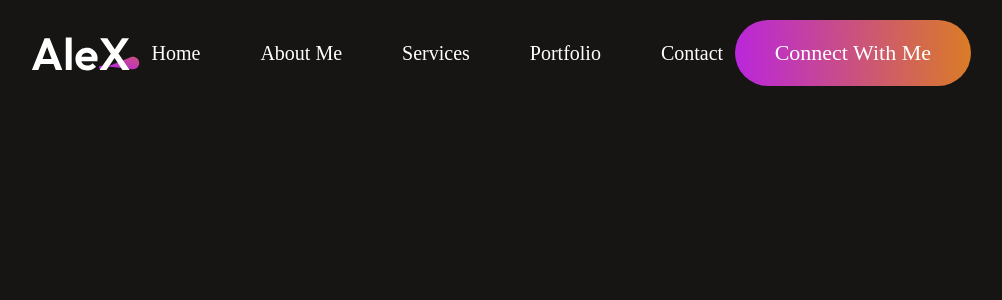
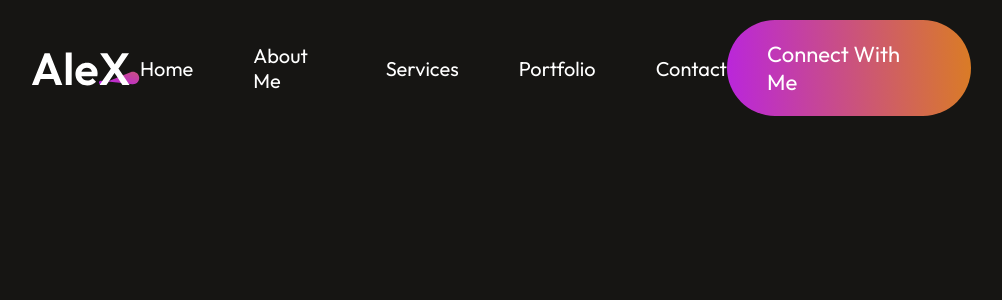
Before and after one commit to DavidCarG/Portfolio, a React (Vite) app: page / in a window 1280 px wide. Shown: the top 300 px of the page, without its empty margins (139-1141 px from the left). Built offline with nearby package versions, Linux system fonts and the light colour scheme.

Commit message:
Add a new font for the webpage

```diff
--- a/index.html
+++ b/index.html
@@ -5,6 +5,12 @@
     <link rel="icon" type="image/svg+xml" href="/vite.svg" />
     <meta name="viewport" content="width=device-width, initial-scale=1.0" />
     <title>Portfolio</title>
+    <link rel="preconnect" href="https://fonts.googleapis.com" />
+    <link rel="preconnect" href="https://fonts.gstatic.com" crossorigin />
+    <link
+      href="https://fonts.googleapis.com/css2?family=Outfit&display=swap"
+      rel="stylesheet"
+    />
   </head>
   <body>
     <div id="root"></div>
--- a/src/components/Navbar/Navbar.css
+++ b/src/components/Navbar/Navbar.css
@@ -19,4 +19,9 @@
   background: linear-gradient(267deg, #da7c25 0.36%, #b923e1 102.6%);
   font-size: 22px;
   cursor: pointer;
+  transition: 0.5s;
 }
+
+.nav-connect:hover {
+  transform: scale(1.05);
+}
--- a/src/index.css
+++ b/src/index.css
@@ -7,4 +7,5 @@ body {
   height: 100vh;
   background: #161513;
   color: white;
+  font-family: "outfit";
 }
```
